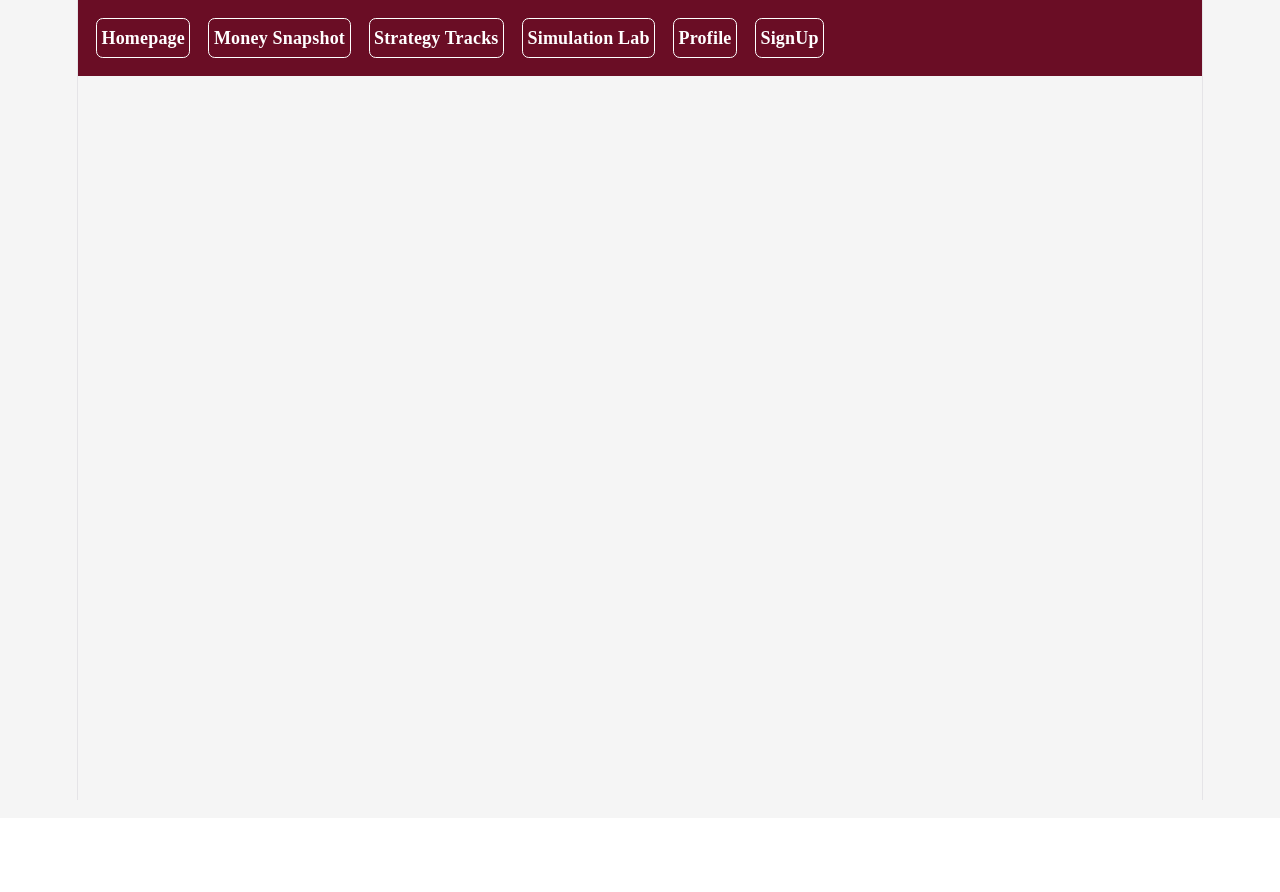
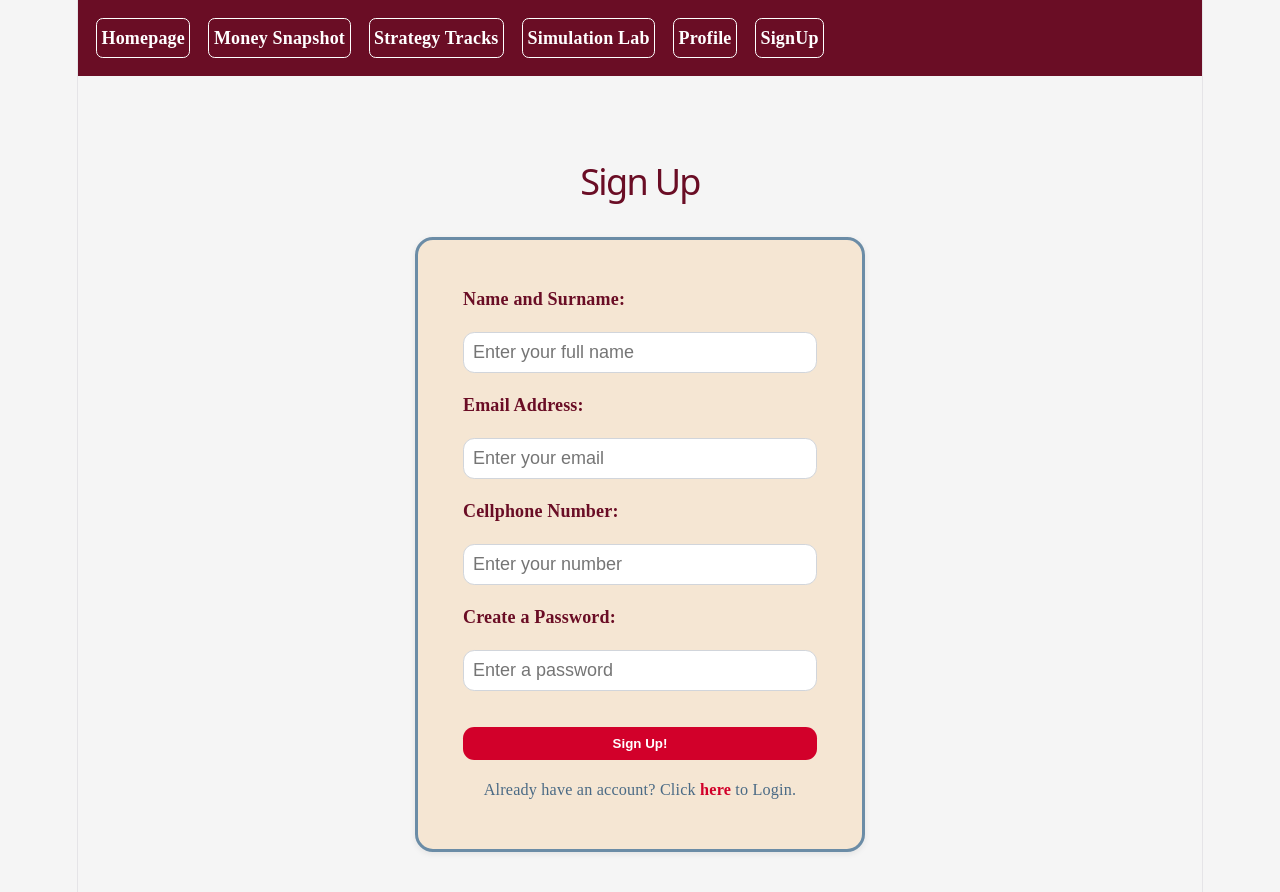
Before and after one commit to kokostahr/Star-NexGen-Wealth-Studio, a React (Vite) app: page /signup in a window 1280 px wide. Shown: the top 892 px of the page. Before the commit the page ends 818 px from the top, so only its background shows below. Built offline with nearby package versions, Linux system fonts and the light colour scheme.

Commit message:
changed the signup page to an authpage so i could use useState to swap between signup and login

```diff
--- a/src/App.jsx
+++ b/src/App.jsx
@@ -15,7 +15,7 @@ import TrackDetail from "./pages/TrackDetail";
 import SimulationLab from "./pages/SimulationLab";
 import SimulationStudio from "./pages/SimulationStudio";
 import Profile from "./pages/Profile";
-import Signup from "./pages/Signup";
+import Signup from "./pages/AuthPage";
 import Login from "./pages/Login";
 
 //components
--- /dev/null
+++ b/src/pages/AuthPage.jsx
@@ -0,0 +1,82 @@
+//obvious? signup page. each page needs a navbar yeahh
+//needs input fields for user details and relevant buttons
+//had an idea to just make 1 page for the signup and login that changes when needed
+//lets see how this goes LOL
+
+//css
+import "../styles/authpage.css";
+
+//react
+import { Link } from "react-router-dom";
+import { useState } from "react"; //changing the state of the page should probably use context...but i think usestate is easier for now
+
+
+//for the navbar here i need the signup button to disappear. will work on it later
+
+function AuthPage() {
+    //need the variables so that the info can switch ofc
+    const [isLogin, setIsLogin] = useState(false);
+
+    //a lot of if statements to swap between the info on the page
+    return (
+        <div className="auth-page">
+
+            <h1 className="auth-title"> {isLogin ? "Login" : "Sign Up"}</h1>
+
+            {/*form for logging \ signing in*/}
+            <div className="auth-box">
+
+                {/*first the form for signup page*/}
+                {!isLogin && (
+                    <>
+                        <label> Name and Surname: </label>
+                        <input type="text" placeholder="Enter your full name" />
+
+                        <label> Email Address: </label>
+                        <input type="email" placeholder="Enter your email" />
+
+                        <label> Cellphone Number: </label>
+                        <input type="text" inputmode="numeric" placeholder="Enter your number" />
+
+                         <label> Create a Password: </label>
+                        <input type="password" placeholder="Enter a password" />
+
+                        <button className="auth-btn"> Sign Up!</button>
+
+                        <p className="auth-switch">
+                            Already have an account? Click {" "}
+                            <span onClick={() => setIsLogin(true)}> here </span>
+                            {" "} to Login.
+                        </p>
+                    </>
+                )}
+
+                {/*the form for login*/}
+                {isLogin && (
+                    <>
+                        <label> Email Address: </label>
+                        <input type="email" placeholder="Enter your email" />
+
+                        <label> Password: </label>
+                        <input type="password" placeholder="Enter your password" />
+
+                        <button className="auth-btn"> Sign Up!</button>
+
+                        <p className="auth-switch">
+                            Forgot your password? <span> Click here</span>
+                        </p>
+
+                        <p className="auth-switch">
+                            Dont have an account? Click{" "}
+                            <span onClick={() => setIsLogin(false)}> here</span> {" "}
+                            to create one
+                        </p>
+                    </>
+                )}
+            </div>
+        </div>
+    );
+}
+
+//exporting so other files can access
+export default AuthPage;
--- a/src/pages/Signup.jsx
+++ /dev/null
@@ -1,11 +0,0 @@
-//obvious? signup page. each page needs a navbar yeahh
-//needs input fields for user details and relevant buttons
-
-function Signup() {
-    //all functions in react start with return, idk why yet
-    return
-    <h1>SignUp</h1>
-}
-
-//exporting so other files can access
-export default Signup;
--- /dev/null
+++ b/src/styles/authpage.css
@@ -0,0 +1,106 @@
+/*main css used across the pages. literally just taken from my doc*/
+
+:root {
+  /*main colours*/
+  --absa-red: #D2002A;
+  --deep-maroon: #6A0D25;
+
+  /*secondary colours*/
+  --beige: #F5E6D3;
+  --sand: #E8D3B9;
+  --soft-grey: #D1D5DB;
+
+  /*blues*/
+  --muted-blue: #6b8ca6;
+  --slate-blue: #4a6a85;
+
+  /*idk why i made gradients.*/
+  --gradient-rose-cream: linear-gradient(92deg, #f8c8dc, #fff5e1);
+  --gradient-maroon-blush: linear-gradient(89deg, #6a0d25, #f4a6b8);
+
+  /*functionnal colours*/
+  --positive-green: #2e7d32;
+  --warning-amber: #f9a825;
+  --emergency-red: #c62828;
+
+  /*font and typogrgraphy*/
+  --main-font: "DM Serif Display", serif;
+
+  /*spacing*/
+  --space-xs: 0.25rem;
+  --space-sm: 0.5rem;
+  --space-md: 1rem;
+  --space-lg: 1.5rem;
+  --space-xl: 2.5rem;
+
+  /*border radiuses*/
+  --radius-sm: 0.375rem;
+  --radius-md: 0.625rem;
+  --radius-lg: 1rem;
+
+  /*shadows*/
+  --soft-shadow: 0 2px 6px rgba(0,0,0,0.08);
+  --medium-shadow: 0 4px 12px rgba(0,0,0,0.12);
+}
+
+.auth-page {
+  max-width: 30rem;
+  margin: 0 auto;
+  padding: var(--space-xl);
+  text-align: center;
+}
+
+.auth-title {
+  color: var(--deep-maroon);
+  font-size: 2rem;
+  margin-bottom: var(--space-lg);
+}
+
+.auth-box {
+  background: var(--beige);
+  padding: var(--space-xl);
+  border-radius: var(--radius-lg);
+  border: 0.2rem solid var(--muted-blue);
+  box-shadow: var(--soft-shadow);
+  display: flex;
+  flex-direction: column;
+  gap: var(--space-md);
+}
+
+.auth-box label {
+  text-align: left;
+  font-weight: bold;
+  color: var(--deep-maroon);
+}
+
+.auth-box input {
+  padding: var(--space-sm);
+  border-radius: var(--radius-md);
+  border: 0.1rem solid var(--soft-grey);
+  font-size: 1rem;
+}
+
+.auth-btn {
+  background: var(--absa-red);
+  color: white;
+  padding: var(--space-sm) var(--space-md);
+  border-radius: var(--radius-md);
+  border: none;
+  font-weight: bold;
+  margin-top: var(--space-md);
+}
+
+.auth-btn:hover {
+  background: var(--deep-maroon);
+}
+
+.auth-switch {
+  font-size: 0.9rem;
+  color: var(--slate-blue);
+}
+
+.auth-switch span {
+  color: var(--absa-red);
+  font-weight: bold;
+  cursor: pointer;
+}
```
